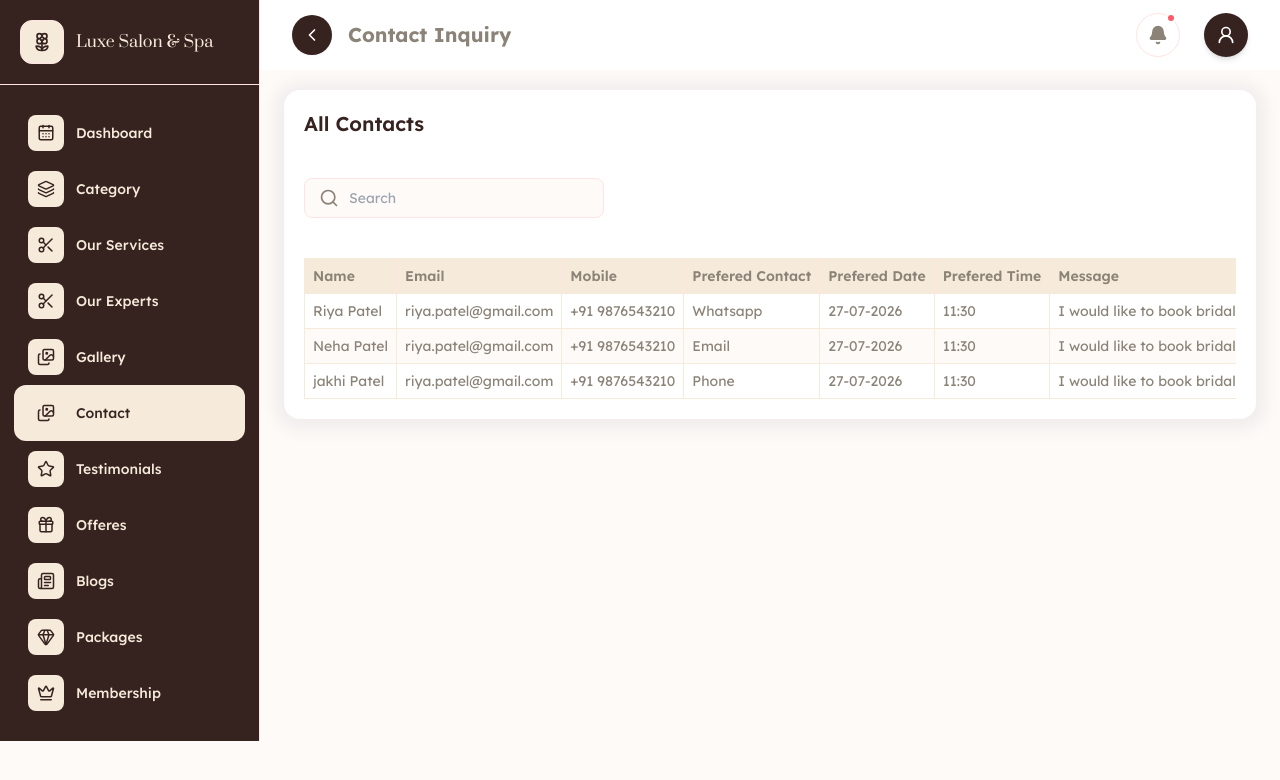
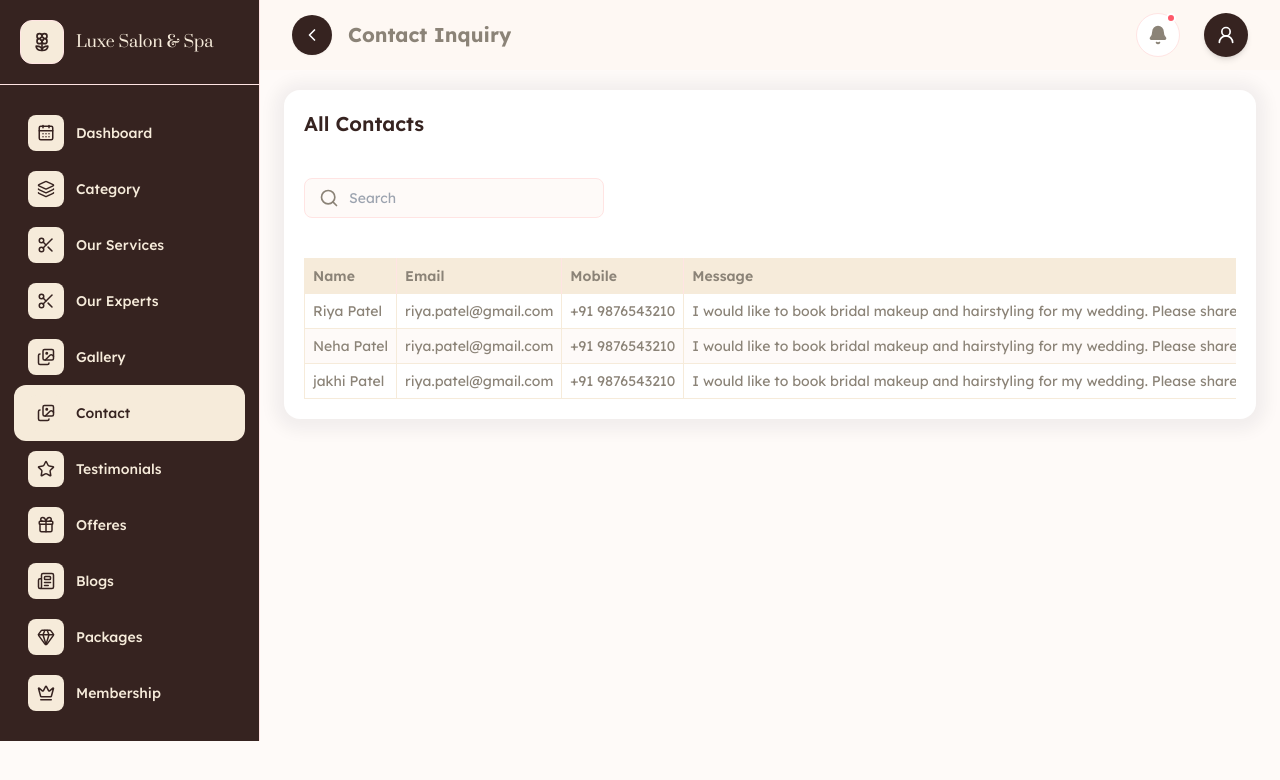
Before and after one commit to dhruviscalelot/Beauty_Parlour5_Admin, a React (Vite) app: page /contact in a window 1280 px wide. Shown: the top 780 px of the page. Built offline with nearby package versions, Linux system fonts and the light colour scheme; sample sign-in values are in the browser's storage.

Commit message:
blog and contact for the change the fields and data

```diff
--- a/src/components/Header.jsx
+++ b/src/components/Header.jsx
@@ -28,7 +28,7 @@ function Header() {
     return (
         <>
             <header
-                className={`h-[70px] bg-white z-40 flex items-center justify-between px-4 md:px-8 transition-all duration-300 ease-in-out`}
+                className={`h-[70px] bg-[#FEF8F3] z-40 flex items-center justify-between px-4 md:px-8 transition-all duration-300 ease-in-out`}
             >
                 {/* left side - toggle button & title */}
                 <div className="flex items-center space-x-3 md:space-x-4 flex-1">
--- a/src/data/blog.js
+++ b/src/data/blog.js
@@ -4,7 +4,8 @@ export const blogData = [
         image: "https://images.unsplash.com/photo-1745434159123-5b99b94206ca?auto=format&fit=crop&w=500&h=500&q=80",
         category: "Hair Care",
         mainSubtitle: "5 Hair Care Tips During Monsoon",
-        date : "12 June 2025",
+        date: "12 June 2025",
+        createdByName: "By Priya Malhotra",
         description:
             "From precision cuts to nourishing spa rituals, our hair experts restore shine, health and movement to every strand.",
     },
@@ -12,7 +13,8 @@ export const blogData = [
         id: 2,
         image: "https://images.unsplash.com/photo-1544005313-94ddf0286df2?auto=format&fit=crop&w=500&h=500&q=80",
         category: "Nail Care",
-        date : "12 June 2025",
+        date: "12 June 2025",
+        createdByName: "By Priya Malhotra",
         mainSubtitle: "Nail Services",
         description:
             "Pamper your hands and feet with luxurious manicures, pedicures, nail art and long-lasting gel nail treatments.",
@@ -21,8 +23,9 @@ export const blogData = [
         id: 3,
         image: "https://images.unsplash.com/photo-1544005313-94ddf0286df2?auto=format&fit=crop&w=500&h=500&q=80",
         category: "Skin Care",
-        date : "12 June 2025",
+        date: "12 June 2025",
         mainSubtitle: "Facial & Skin Treatments",
+        createdByName: "Anaya Kapoor",
         description:
             "Revitalize your skin with advanced facials, cleanup treatments, brightening therapies and anti-aging skincare solutions.",
     },
@@ -30,8 +33,9 @@ export const blogData = [
         id: 4,
         image: "https://images.unsplash.com/photo-1544005313-94ddf0286df2?auto=format&fit=crop&w=500&h=500&q=80",
         category: "Makeup",
-        date : "12 June 2025",
+        date: "12 June 2025",
         mainSubtitle: "Professional Makeup Services",
+        createdByName: "By Priya Malhotra",
         description:
             "Enhance your beauty with flawless party, bridal and occasion makeup tailored to your skin tone and personal style.",
     },
@@ -40,6 +44,7 @@ export const blogData = [
         image: "https://images.unsplash.com/photo-1544005313-94ddf0286df2?auto=format&fit=crop&w=500&h=500&q=80",
         category: "Waxing & Threading",
         mainSubtitle: "Beauty Essentials",
+        createdByName: "By Priya Malhotra",
         description:
             "Enjoy smooth, clean skin with professional waxing and threading services performed with premium hygiene and gentle care.",
     },
--- a/src/data/contact.js
+++ b/src/data/contact.js
@@ -5,10 +5,10 @@ export const contactData = [
         fullName: "Riya Patel",
         email: "riya.patel@gmail.com",
         phoneNumber: "+91 9876543210",
-        serviceName: "Bridal Makeup",
-        preferedContact : "Whatsapp",
-        preferedDate: "27-07-2026",
-        preferedTime : "11:30",
+        // serviceName: "Bridal Makeup",
+        // preferedContact : "Whatsapp",
+        // preferedDate: "27-07-2026",
+        // preferedTime : "11:30",
         message:
             "I would like to book bridal makeup and hairstyling for my wedding. Please share the available packages and appointment details.",
     },
@@ -17,10 +17,10 @@ export const contactData = [
         fullName: "Neha Patel",
         email: "riya.patel@gmail.com",
         phoneNumber: "+91 9876543210",
-        serviceName: "Bridal Makeup",
-        preferedContact : "Email",
-        preferedDate: "27-07-2026",
-        preferedTime : "11:30",
+        // serviceName: "Bridal Makeup",
+        // preferedContact : "Email",
+        // preferedDate: "27-07-2026",
+        // preferedTime : "11:30",
         message:
             "I would like to book bridal makeup and hairstyling for my wedding. Please share the available packages and appointment details.",
     },
@@ -29,10 +29,10 @@ export const contactData = [
         fullName: "jakhi Patel",
         email: "riya.patel@gmail.com",
         phoneNumber: "+91 9876543210",
-        serviceName: "Bridal Makeup",
-        preferedContact : "Phone",
-        preferedDate: "27-07-2026",
-        preferedTime : "11:30",
+        // serviceName: "Bridal Makeup",
+        // preferedContact : "Phone",
+        // preferedDate: "27-07-2026",
+        // preferedTime : "11:30",
         message:
             "I would like to book bridal makeup and hairstyling for my wedding. Please share the available packages and appointment details.",
     },
--- a/src/pages/Blog/AddEditBlog.jsx
+++ b/src/pages/Blog/AddEditBlog.jsx
@@ -22,6 +22,7 @@ const AddEditBlog = () => {
     const blogsData = blogData.find(
         (item) => String(item.id) === String(id)
     );
+    console.log("blog data-----",blogsData);
 
     //end static add now for the fetch the data edit time
 
@@ -35,6 +36,8 @@ const AddEditBlog = () => {
         description: blogsData?.description || "",
         mainSubtitle: blogsData?.mainSubtitle || "",
         image: blogsData?.image || "", type: "image",
+        createdByName: blogsData?.createdByName || "",
+
         date: blogsData?.date || "",
     }
 
@@ -45,6 +48,7 @@ const AddEditBlog = () => {
         mainSubtitle: Yup.string().required(TITLE_VALIDATION),
         image: Yup.mixed().required(IMAGE_VALIDATION),
         date: Yup.mixed().required(DATE_VALIDATION),
+        createdByName: Yup.string().required(NAME_VALIDATION),
     })
 
     const handleImageUpload = (e, setFieldValue) => {
@@ -198,7 +202,7 @@ const AddEditBlog = () => {
 
 
 
-                                <div className="w-full p-1.5 xl:p-2.5 2xl:p-3.5 relative">
+                                <div className="w-full md:w-1/2 p-1.5 xl:p-2.5 2xl:p-3.5 relative">
                                     <input
                                         type="file"
                                         ref={fileInputRef}
@@ -257,6 +261,13 @@ const AddEditBlog = () => {
                                         </div>
                                     )}
                                 </div>
+
+
+                                <div className="w-full md:w-1/2 p-1.5 xl:p-2.5 2xl:p-3.5 relative">
+                                    <label className="label">Created By<span className='text-red '>*</span></label>
+                                    <Field type="text" className="input" name="createdByName" placeholder="Enter Name" />
+                                    <ErrorMessage name="createdByName" component="span" className="error" />
+                                </div>
                             </div>
                         </Form>
                     }
--- a/src/pages/Blog/Blog.jsx
+++ b/src/pages/Blog/Blog.jsx
@@ -21,6 +21,7 @@ const Blog = () => {
         { key: "category", label: "Category Name", renderCell: (key, row) => row?.category || "-" },
         { key: "description", label: "Description", renderCell: (key, row) => <div className="max-w-xs truncate">{row?.description || "-"}</div> },
         { key: "mainSubtitle", label: "Title", renderCell: (key, row) => row?.mainSubtitle || "-" },
+        { key: "createdByName", label: "Created By", renderCell: (key, row) => row?.createdByName || "-" },
         { key: "date", label: "Date", renderCell: (key, row) => row?.date || "-" },
         {
             key: "image",
--- a/src/pages/Contact/AllContacts.jsx
+++ b/src/pages/Contact/AllContacts.jsx
@@ -16,11 +16,11 @@ const AllContacts = () => {
         { key: "fullName", label: "Name" },
         { key: "email", label: "Email" },
         { key: "phoneNumber", label: "Mobile" },
-        { key : "preferedContact", label: "Prefered Contact"},
-        { key: "preferedDate", label: "Prefered Date" },
-        { key: "preferedTime", label: "Prefered Time" },
+        // { key : "preferedContact", label: "Prefered Contact"},
+        // { key: "preferedDate", label: "Prefered Date" },
+        // { key: "preferedTime", label: "Prefered Time" },
         { key: "message", label: "Message" },
-        { key: "serviceName", label: "Service Name" },
+        // { key: "serviceName", label: "Service Name" },
         {
             key: "action", label: "Action", renderCell: (key, row) => <div className="flex items-center space-x-2.5">
                 <span className="icon-trash text-[18px] lg:text-[20px] xl:text-[24px] text-red cursor-pointer" onClick={() => DeleteOpenDialog(row)} ><Trash2 size={18} /></span>
```
